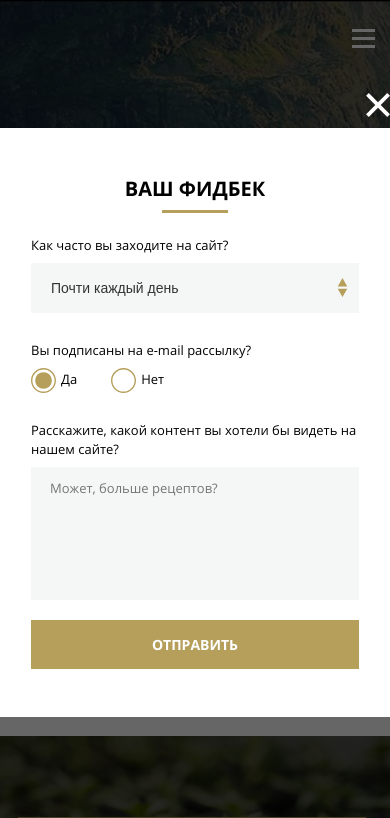
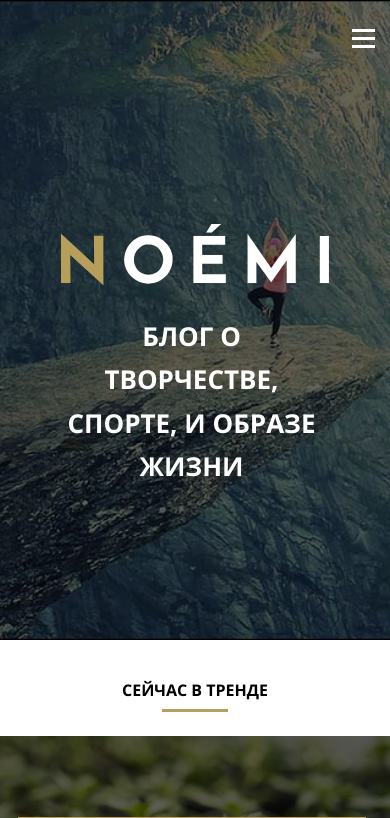
Before and after one commit to AnnaShafeeva/mq-diplom2, a plain HTML site: page index.html in a window 390 px wide. Shown: the top 818 px of the page. Drawn offline with Linux system fonts and the light colour scheme; files whose address does not match are found by name.

Commit message:
Закомментировала форму

```diff
--- a/index.html
+++ b/index.html
@@ -9,7 +9,7 @@
 </head>
 
 <body>
-    <input type="checkbox" id="popup" class="popup-toggle">
+    <!-- <input type="checkbox" id="popup" class="popup-toggle">
     <div class="popup-wrp">
         <div class="popup">
             <label for="popup" class="popup-close"></label>
@@ -40,15 +40,13 @@
                 <button class="button-submit" type="submit">Отправить</button>
             </form>
         </div>
-    </div>
+    </div> -->
     <div class="page">
         <header class="title">
             <div class="title__logo-menu">
-                <label for="popup" class="">
-                    <a href="#0" class="logo__link">
-                        <img src="svg/noemi-logo.svg" class="logo__img" alt="Логотип сайта-NOEMI">
-                    </a>
-                </label>
+                <a href="#0" class="logo__link">
+                    <img src="svg/noemi-logo.svg" class="logo__img" alt="Логотип сайта-NOEMI">
+                </a>
                 <nav class="menu">
                     <div class="menu__button">
                         <div class="button-line"></div>
```
